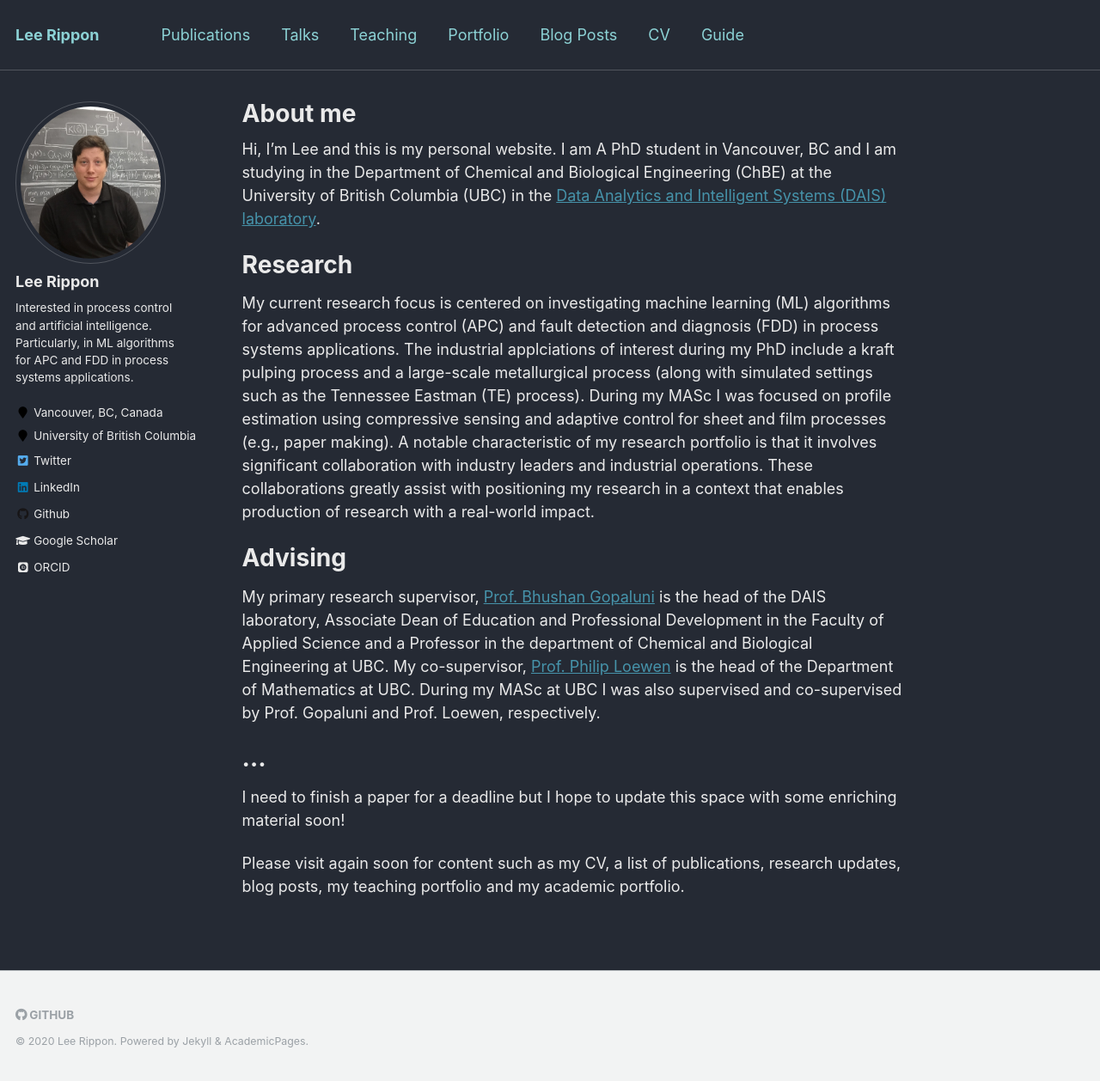
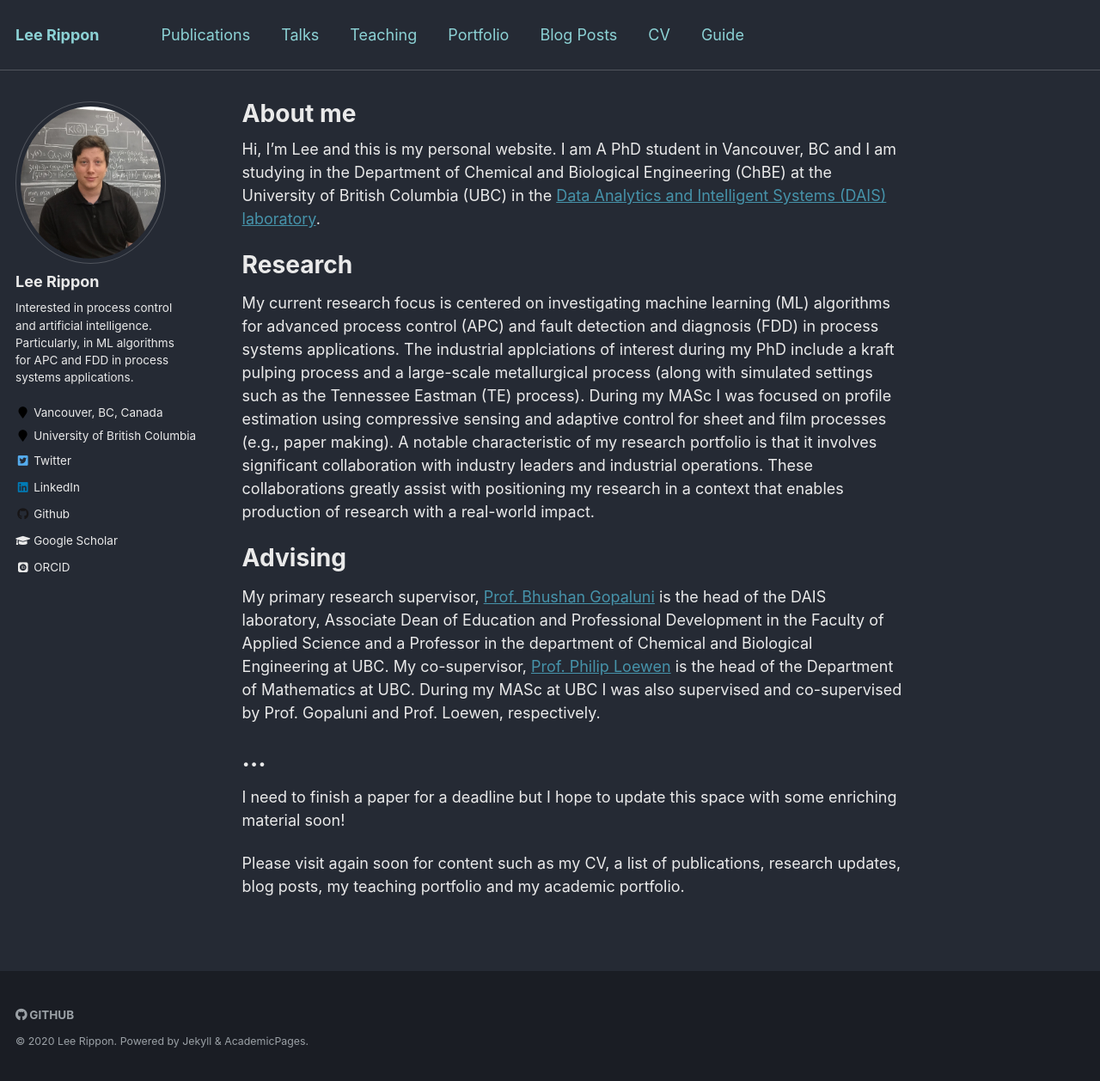
Before and after one commit to LeeRippon/LeeRippon.github.io, a Jekyll site: the page built from _pages/about.md, in a window 1280 px wide and 1258 px high. Shown: the whole window at 86% size. Built offline with Jekyll 4.4.1, drawn with Linux system fonts in a browser that asks for light colours; some web fonts are replaced.

Commit message:
Update _footer.scss

```diff
--- a/_sass/_footer.scss
+++ b/_sass/_footer.scss
@@ -3,6 +3,7 @@
    ========================================================================== */
 
 .page__footer {
+  @include full();
   @include clearfix;
   float: left;
   margin-left: 0;
@@ -20,8 +21,8 @@
           animation: intro 0.3s both;
   -webkit-animation-delay: 0.45s;
           animation-delay: 0.45s;
-  background-color: $lighter-gray;
-  border-top: 1px solid $light-gray;
+  background-color: mix(#000, $background-color, 30%);
+  border-top: mix(#fff, $background-color, 20%);
 
   footer {
     @include clearfix;
```
